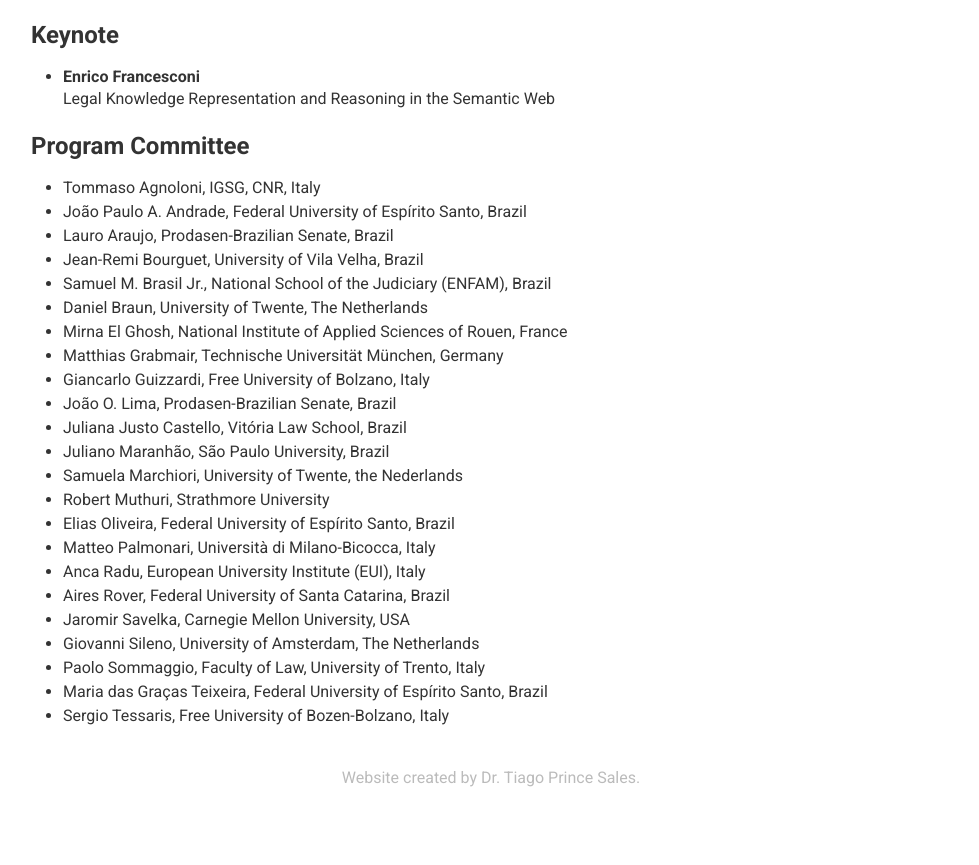
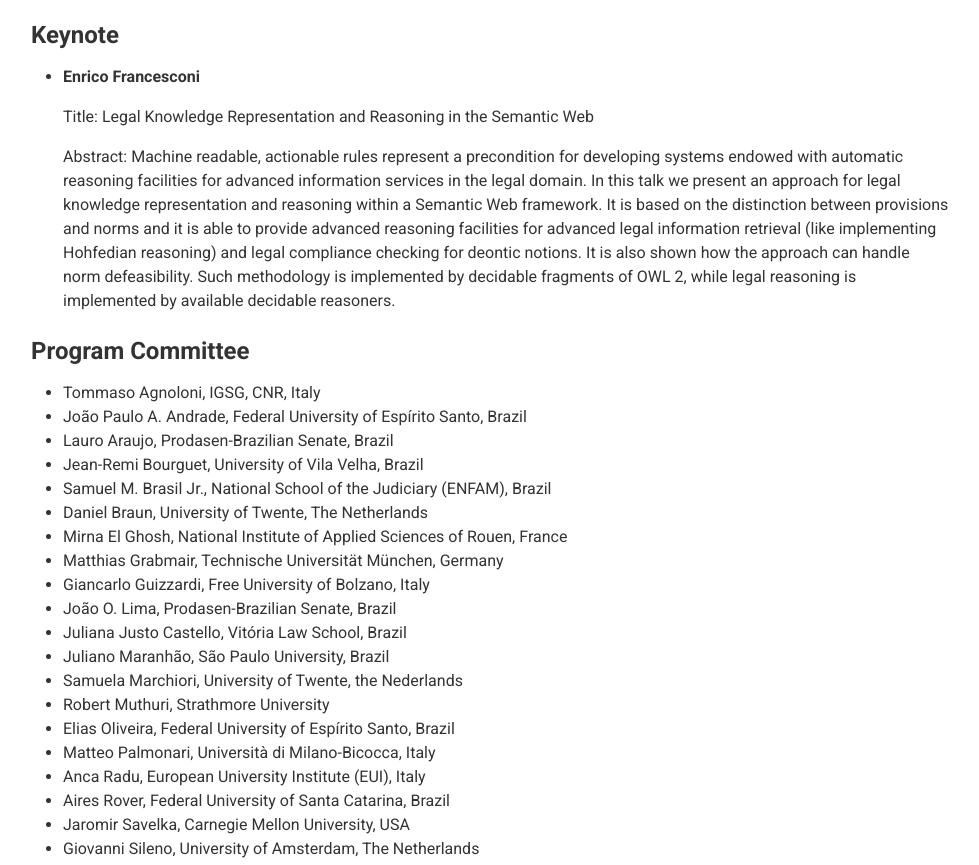
Before and after one commit to jusmod2022/jusmod2022.github.io, a Gatsby site: page / in a window 1280 px wide. Shown: the part 2627-3492 px from the top of the page, without its empty margins (149-1128 px from the left). Before the commit the page ends 3454 px from the top, so only its background shows below. Built offline with nearby package versions, Linux system fonts and the light colour scheme; Gatsby itself is replaced by a stand-in of ours.

Commit message:
keynote update

```diff
--- a/src/pages/index.js
+++ b/src/pages/index.js
@@ -143,7 +143,17 @@ export default function Home() {
 
           <ul>
             <li><b>Enrico Francesconi</b></li>
+            <p>
+            Title:
             Legal Knowledge Representation and Reasoning in the Semantic Web
+            </p>
+            <p>
+            Abstract:
+            Machine readable, actionable rules represent a precondition for developing systems endowed with automatic reasoning facilities for advanced information services in the legal domain. In this talk we present an approach for legal knowledge representation and reasoning within a Semantic Web framework. It is based on the distinction between provisions and norms and it is able to provide advanced reasoning facilities for advanced legal information retrieval (like implementing Hohfedian reasoning) and legal compliance checking for deontic notions. It is also shown how the approach can handle norm defeasibility. Such methodology is implemented by decidable fragments of OWL 2, while legal reasoning is implemented by available decidable reasoners.
+            </p>
+
+
+
           </ul>
 
 
```
